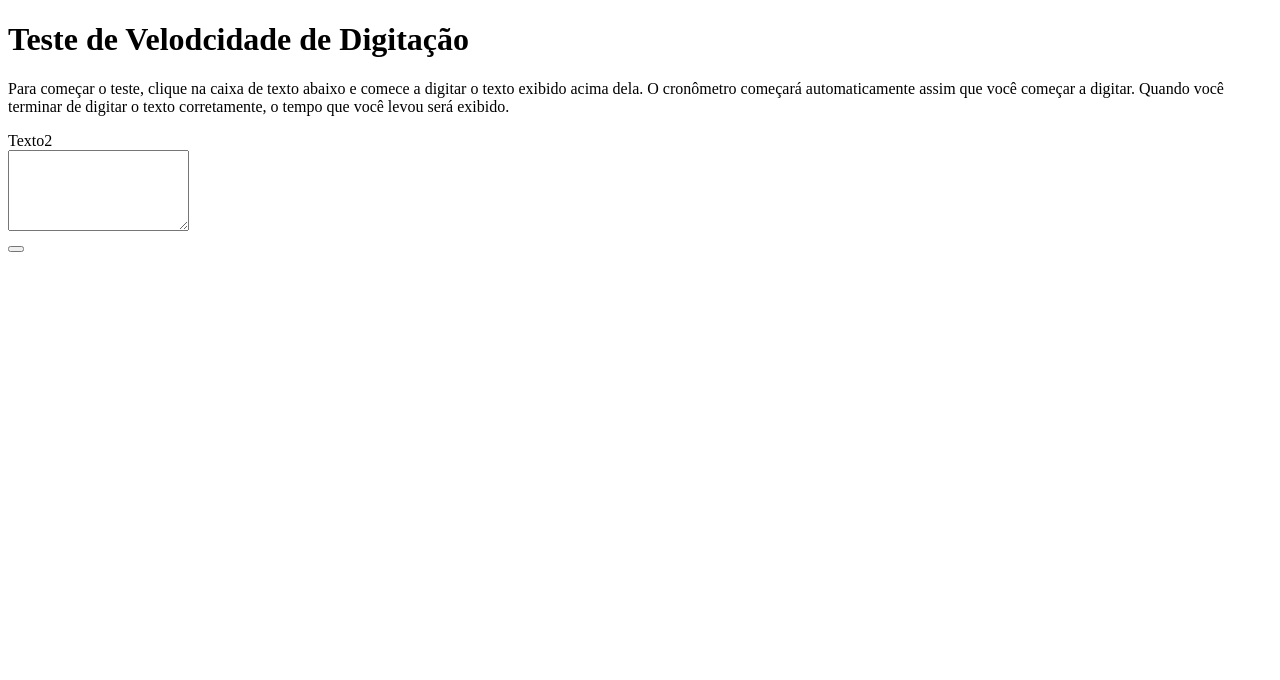
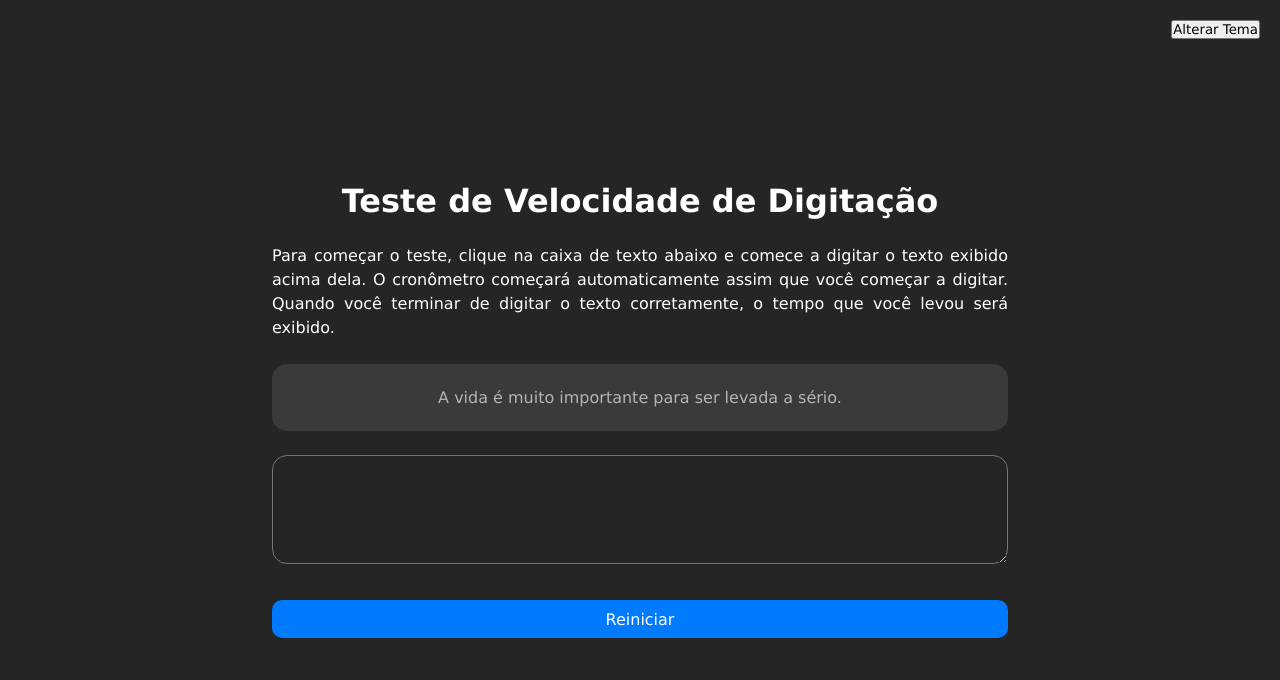
Before and after one commit to guihenriquelb/teste-de-digitacao, a plain HTML site: page index.html in a window 1280 px wide. Drawn offline with Linux system fonts and the light colour scheme.

Commit message:
update css

```diff
--- a/css/styles.css
+++ b/css/styles.css
@@ -0,0 +1,89 @@
+*{
+    margin: 0;
+    padding: 0;
+    box-sizing: border-box;
+    font-family: 'Lucida Sans', 'Lucida Sans Regular', 'Lucida Grande', 'Lucida Sans Unicode', Geneva, Verdana, sans-serif;
+}
+
+.dark {
+    background-color: rgb(37, 37, 37);
+    color: white;
+}
+
+.light {
+
+}
+
+body {
+    margin: 150px auto;
+    text-align: center;
+    padding: 2rem;
+    max-width: 800px;
+}
+
+h1 {
+    margin-bottom: 1.5rem;
+}
+
+.instructions {
+    font-size: 1rem;
+    margin-bottom: 1.5rem;
+    line-height: 1.5;
+    text-align: justify;
+}
+
+#text {
+    font-size: 1rem;
+    background-color: rgb(58, 58, 58);
+    color: #b4b4b4;
+    border-radius: 15px;
+    padding: 1.5rem;
+    margin-bottom: 1.5rem;
+}
+
+#input {
+    width: 100%;
+    padding: 1rem;
+    background-color: rgb(37, 37, 37);
+    border-radius: 15px;
+    color: white;
+
+}
+
+#restart {
+    font-size: 1rem;
+    padding: .6rem 1.2rem;
+    background-color: #007bff;
+    color: white;
+    width: 100%;
+    border: none;
+    cursor: pointer;
+    border-radius: 10px;
+    transition: .3s;
+
+}
+
+#restart:hover {
+    background-color: #0053b3;
+}
+
+#result {
+    padding: 1rem;
+
+}
+#historic {
+    padding: 1.2rem;
+    margin-bottom: 1.2rem;
+    font-size: .9rem;
+}
+
+p {
+    -webkit-margin-before: 1em;
+    -webkit-margin-after: 1em;
+  }
+
+#switchTheme {
+    position: fixed;
+    top: 20px;
+    right: 20px;
+}
--- a/index.html
+++ b/index.html
@@ -11,15 +11,17 @@
     <!-- JS -->
     <script src="./js/scripts.js" defer></script>
 </head>
-<body>
-    <h1>Teste de Velodcidade de Digitação</h1>
+<body class="dark">
+    <h1>Teste de Velocidade de Digitação</h1>
+
+    <button id="switchTheme">Alterar Tema</button>
     <p class="instructions">
         Para começar o teste, clique na caixa de texto abaixo e comece a digitar o texto exibido acima dela. O cronômetro começará automaticamente assim que você começar a digitar. Quando você terminar de digitar o texto corretamente, o tempo que você levou será exibido.
     </p>
     <div id="text"></div>
     <textarea  id="input" rows="5"></textarea>
     <div id="result"></div>
-    <button id="restart"></button>
+    <button id="restart">Reiniciar</button>
     <div id="historic"></div>
 </body>
 </html>
--- a/js/scripts.js
+++ b/js/scripts.js
@@ -9,11 +9,11 @@ const historic = document.querySelector("#historic")
 // textos
 
 const texts = [
-    "Texto1",
-    "Texto2",
-    "Texto3",
-    "Texto4",
-    "Texto5"
+    "O número dos que nos invejam confirma as nossas capacidades.",
+    "A vida é muito importante para ser levada a sério.",
+    "É melhor conquistar a si mesmo do que vencer mil batalhas.",
+    "Ser feliz sem motivo é a mais autêntica forma de felicidade.",
+    "A alegria de fazer o bem é a única felicidade verdadeira."
 ]
 
 // funcões
```
